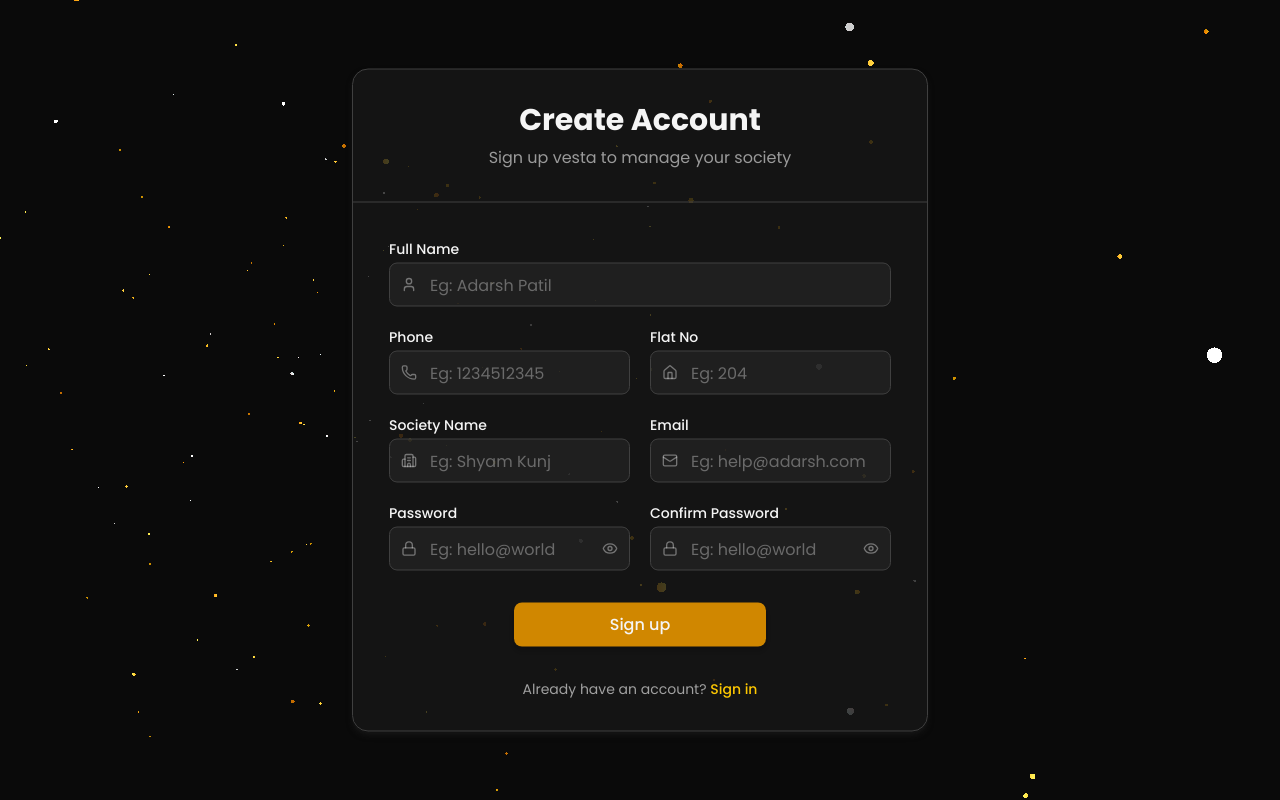
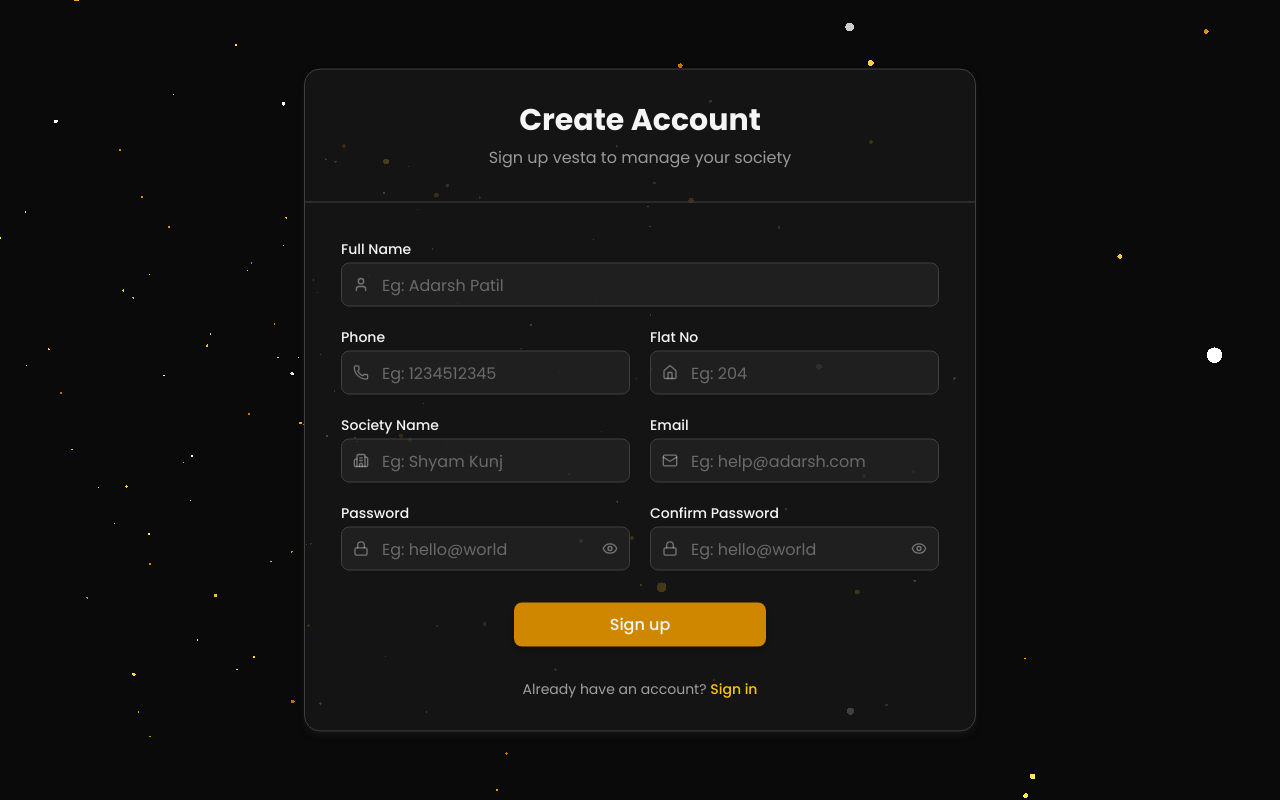
Before and after one commit to adarshpatilll/Vesta, a React (Vite) app: page /register in a window 1280 px wide. Built offline with nearby package versions, Linux system fonts and the light colour scheme; no server answers; the database is empty.

Commit message:
Little changes in width

```diff
--- a/src/pages/RegisterPage.jsx
+++ b/src/pages/RegisterPage.jsx
@@ -174,7 +174,7 @@ const RegisterPage = () => {
 			/>
 
 			<motion.div
-				className="bg-dark/80 max-xs:max-w-xs w-full max-w-sm overflow-hidden rounded-2xl border border-neutral-700 shadow-md shadow-neutral-900 sm:max-w-lg md:max-w-xl fixed top-1/2 left-1/2 -translate-x-1/2 -translate-y-1/2 z-10"
+				className="bg-dark/80 max-xs:max-w-xs w-full max-w-sm overflow-hidden rounded-2xl border border-neutral-700 shadow-md shadow-neutral-900 sm:max-w-xl md:max-w-2xl fixed top-1/2 left-1/2 -translate-x-1/2 -translate-y-1/2 z-10"
 				initial={{ opacity: 0, y: 50 }}
 				animate={{ opacity: 1, y: 0 }}
 				transition={{ duration: 0.6, ease: "easeOut" }}
@@ -377,17 +377,15 @@ const Field = ({
 				<input
 					id={id}
 					type="text"
-					placeholder={`${
-						example
+					placeholder={`${example
 							? `Eg: ${example}`
 							: `Enter your ${label.toLowerCase()}`
-					}`}
+						}`}
 					value={value}
 					onChange={handleOnChange}
 					maxLength={maxLength}
-					className={`text-light max-xs:text-sm placeholder-light/35 h-11 w-full rounded-lg border bg-neutral-800/70 pr-3 pl-10 focus:border focus:border-yellow-300 focus:outline-none ${
-						error ? "border-red-500" : "border-neutral-700"
-					}`}
+					className={`text-light max-xs:text-sm placeholder-light/35 h-11 w-full rounded-lg border bg-neutral-800/70 pr-3 pl-10 focus:border focus:border-yellow-300 focus:outline-none ${error ? "border-red-500" : "border-neutral-700"
+						}`}
 				/>
 			</div>
 		</div>
@@ -424,9 +422,8 @@ const PasswordField = ({ id, label, value, onChange, error, show, toggle }) => (
 				placeholder={`Eg: hello@world`}
 				value={value}
 				onChange={(e) => onChange(e.target.value)}
-				className={`text-light max-xs:text-sm placeholder-light/35 h-11 w-full rounded-lg border bg-neutral-800/70 pr-3 pl-10 focus:border focus:border-yellow-300 focus:outline-none ${
-					error ? "border-red-500" : "border-neutral-700"
-				}`}
+				className={`text-light max-xs:text-sm placeholder-light/35 h-11 w-full rounded-lg border bg-neutral-800/70 pr-3 pl-10 focus:border focus:border-yellow-300 focus:outline-none ${error ? "border-red-500" : "border-neutral-700"
+					}`}
 			/>
 			<button
 				type="button"
```
